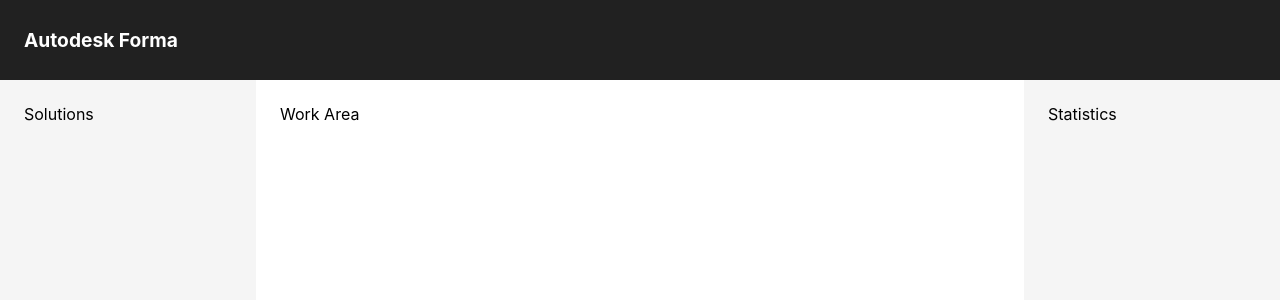
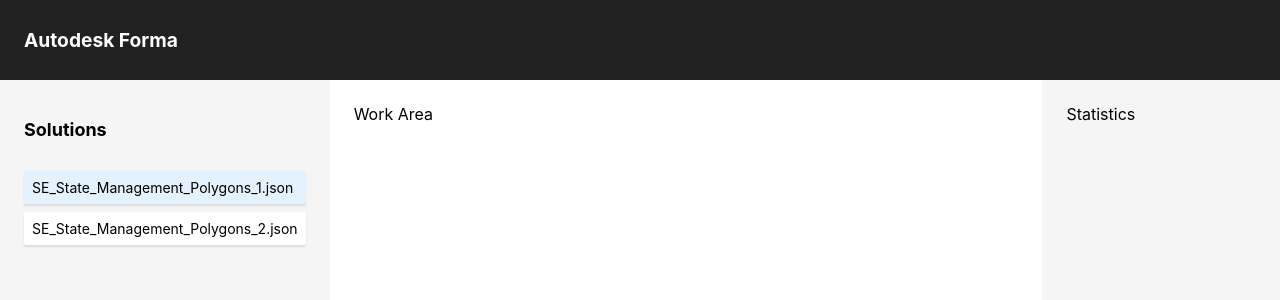
Before and after one commit to scandindian/autodesk-forma, a React (Vite) app: page / in a window 1280 px wide. Shown: the top 300 px of the page. Built offline with nearby package versions, Linux system fonts and the light colour scheme.

Commit message:
Update Solutions component and add data
- Adding data files
- Update solutions component to display filenames and selected filenames
- Refactor App component to get files

```diff
--- a/src/App.tsx
+++ b/src/App.tsx
@@ -1,6 +1,12 @@
-import React from "react";
 import styled from "styled-components";
 import Toolbar from "./components/Toolbar";
+import Solutions from "./components/Solutions";
+import Statistics from "./components/Statistics";
+import WorkArea from "./components/WorkArea";
+import { useState, useEffect } from "react";
+import { IFeatureCollection, IFileData } from "./types";
+import SE_State_Management_Polygons_1 from "./data/SE_State_Management_Polygons_1.json";
+import SE_State_Management_Polygons_2 from "./data/SE_State_Management_Polygons_2.json";
 
 const Layout = styled.div`
   display: grid;
@@ -10,28 +16,35 @@
   background-color: #f0f2f5;
 `;
 
-const SideBar = styled.div`
-  background-color: #F5F5F5;
-  display: flex;
-  font-size: 1em;
-  padding: 24px;
-`;
+const App: React.FC = () => {
+  const [fileData, setFileData] = useState<IFileData[]>([]);
+  const importedFileData: IFileData[] = [
+    {
+      filename: "SE_State_Management_Polygons_1.json",
+      data: SE_State_Management_Polygons_1 as unknown as IFeatureCollection,
+    },
+    {
+      filename: "SE_State_Management_Polygons_2.json",
+      data: SE_State_Management_Polygons_2 as unknown as IFeatureCollection,
+    },
+  ];
+  const [selectedSolution, setSelectedSolution] = useState(importedFileData[0]);
 
-const MainContent = styled.div`
-  background-color: white;
-  padding: 24px;
-  display: flex;
-  font-size: 1em;
-`;
+  useEffect(() => {
+    setFileData(importedFileData);
+  }, []);
 
-const App: React.FC = () => {
   return (
     <>
       <Toolbar />
       <Layout>
-        <SideBar>Solutions</SideBar>
-        <MainContent>Work Area</MainContent>
-        <SideBar>Statistics</SideBar>
+        <Solutions
+          fileData={fileData}
+          selectedSolution={selectedSolution}
+          setSelectedSolution={setSelectedSolution}
+        />
+        <WorkArea />
+        <Statistics />
       </Layout>
     </>
   );
--- /dev/null
+++ b/src/components/Solutions.tsx
@@ -0,0 +1,75 @@
+import { Dispatch, FC, SetStateAction } from "react";
+import styled from "styled-components";
+import { IFileData } from "../types";
+
+const Layout = styled.div`
+  background-color: #f5f5f5;
+  display: flex;
+  flex-direction: column;
+  font-size: 1em;
+  padding: 24px;
+`;
+
+const LayoutTitle = styled.h2`
+  font-size: 18px;
+`;
+
+const List = styled.ul`
+  list-style-type: none;
+  padding: 0;
+`;
+
+// $ prefix makes it a transient prop and tells styled-components to use this prop only for styling and not pass it down to the DOM, eliminating the warning.
+interface ListItemProps {
+  $isSelected: boolean;
+}
+
+const ListItem = styled.li<ListItemProps>`
+  margin-bottom: 8px;
+  font-size: 14px;
+  padding: 8px;
+  background-color: ${({ $isSelected }) => ($isSelected ? "#E3F2FD" : "#fff")};
+  border-radius: 2px;
+  box-shadow: 0 2px 2px rgba(0, 0, 0, 0.1);
+  cursor: pointer;
+
+  &:hover {
+    background-color: ${({ $isSelected }) =>
+      $isSelected ? "#BBDEFB" : "#f0f0f0"}; /* Lighter shade on hover */
+  }
+`;
+
+interface ISolutionProps {
+  fileData: IFileData[];
+  selectedSolution: IFileData;
+  setSelectedSolution: Dispatch<SetStateAction<IFileData>>;
+}
+
+const Solutions: FC<ISolutionProps> = ({
+  fileData,
+  selectedSolution,
+  setSelectedSolution,
+}) => {
+  const handleSolutionItemClick = (fileData: IFileData) => {
+    setSelectedSolution(fileData);
+  };
+
+  return (
+    <Layout>
+      <LayoutTitle>Solutions</LayoutTitle>
+      <List>
+        {fileData.map((fileData, index) => (
+          <ListItem
+            key={index}
+            $isSelected={fileData.filename === selectedSolution.filename}
+            onClick={() => handleSolutionItemClick(fileData)}
+          >
+            {fileData.filename}
+          </ListItem>
+        ))}
+      </List>
+    </Layout>
+  );
+};
+
+export default Solutions;
--- /dev/null
+++ b/src/components/Statistics.tsx
@@ -0,0 +1,14 @@
+import styled from "styled-components";
+
+const Layout = styled.div`
+  background-color: #f5f5f5;
+  display: flex;
+  font-size: 1em;
+  padding: 24px;
+`;
+
+const Statistics: React.FC = () => {
+  return <Layout>Statistics</Layout>;
+};
+
+export default Statistics;
--- /dev/null
+++ b/src/components/WorkArea.tsx
@@ -0,0 +1,14 @@
+import styled from "styled-components";
+
+const Layout = styled.div`
+  background-color: white;
+  padding: 24px;
+  display: flex;
+  font-size: 1em;
+`;
+
+const WorkArea: React.FC = () => {
+  return <Layout>Work Area</Layout>;
+};
+
+export default WorkArea;
--- /dev/null
+++ b/src/data/SE_State_Management_Polygons_1.json
@@ -0,0 +1,56 @@
+{
+  "type": "FeatureCollection",
+  "features": [
+    {
+      "type": "Feature",
+      "properties": {},
+      "geometry": {
+        "type": "Polygon",
+        "coordinates": [
+          [
+            [2.2919046878814697, 48.85770582708133],
+            [2.293460369110107, 48.85676699291116],
+            [2.29689359664917, 48.85901169495529],
+            [2.2952628135681152, 48.860091657242556],
+            [2.2919046878814697, 48.85770582708133]
+          ]
+        ]
+      }
+    },
+    {
+      "type": "Feature",
+      "properties": {},
+      "geometry": {
+        "type": "Polygon",
+        "coordinates": [
+          [
+            [2.295616865158081, 48.854776323867306],
+            [2.299962043762207, 48.85766347403937],
+            [2.2930634021759033, 48.859195219601766],
+            [2.295616865158081, 48.854776323867306]
+          ]
+        ]
+      }
+    },
+    {
+      "type": "Feature",
+      "properties": {},
+      "geometry": {
+        "type": "Polygon",
+        "coordinates": [
+          [
+            [2.2956061363220215, 48.854783383117244],
+            [2.2960352897644043, 48.854557486625396],
+            [2.298835515975952, 48.85495280481723],
+            [2.2995758056640625, 48.85545400732256],
+            [2.3002195358276367, 48.857402296155435],
+            [2.2999727725982666, 48.85766347403937],
+            [2.2967326641082764, 48.85712699907286],
+            [2.296217679977417, 48.85673875702427],
+            [2.2956061363220215, 48.854783383117244]
+          ]
+        ]
+      }
+    }
+  ]
+}
--- /dev/null
+++ b/src/data/SE_State_Management_Polygons_2.json
@@ -0,0 +1,60 @@
+{
+  "type": "FeatureCollection",
+  "features": [
+    {
+      "type": "Feature",
+      "properties": {},
+      "geometry": {
+        "type": "Polygon",
+        "coordinates": [
+          [
+            [2.3013031482696533, 48.85227022723685],
+            [2.301689386367798, 48.85253849146323],
+            [2.3020541667938232, 48.852347882818634],
+            [2.303706407546997, 48.85345622663062],
+            [2.3034167289733887, 48.853703306301384],
+            [2.3037922382354736, 48.85392214727714],
+            [2.2998225688934326, 48.85644933826542],
+            [2.299565076828003, 48.85541871153572],
+            [2.2990500926971436, 48.85506575229865],
+            [2.29738712310791, 48.8547480868576],
+            [2.3013031482696533, 48.85227022723685]
+          ]
+        ]
+      }
+    },
+    {
+      "type": "Feature",
+      "properties": {},
+      "geometry": {
+        "type": "Polygon",
+        "coordinates": [
+          [
+            [2.2954773902893066, 48.85463513865943],
+            [2.297945022583008, 48.85306795611288],
+            [2.3024833202362056, 48.85619521309753],
+            [2.300165891647339, 48.85765641519554],
+            [2.2954773902893066, 48.85463513865943]
+          ]
+        ]
+      }
+    },
+    {
+      "type": "Feature",
+      "properties": {},
+      "geometry": {
+        "type": "Polygon",
+        "coordinates": [
+          [
+            [2.2945010662078857, 48.85822111955489],
+            [2.295970916748047, 48.85458572374262],
+            [2.297601699829101, 48.85410569058372],
+            [2.30088472366333, 48.85637168904543],
+            [2.300090789794922, 48.85738111951053],
+            [2.2945010662078857, 48.85822111955489]
+          ]
+        ]
+      }
+    }
+  ]
+}
--- /dev/null
+++ b/src/types/index.ts
@@ -0,0 +1,30 @@
+export interface ICoordinate {
+  latitude: number;
+  longitude: number;
+}
+
+export interface IPolygon {
+  type: "Polygon";
+  coordinates: Array<Array<ICoordinate>>;
+}
+
+export interface IGeometry {
+  type: "Polygon";
+  coordinates: ICoordinate[][];
+}
+
+export interface IFeature {
+  type: "Feature";
+  properties: Record<string, unknown>;
+  geometry: IGeometry;
+}
+
+export interface IFeatureCollection {
+  type: "FeatureCollection";
+  features: IFeature[];
+}
+
+export interface IFileData {
+  filename: string;
+  data: IFeatureCollection;
+}
```
Also changed, not shown: 1 other file (tests, documents, lock files or other folders).
